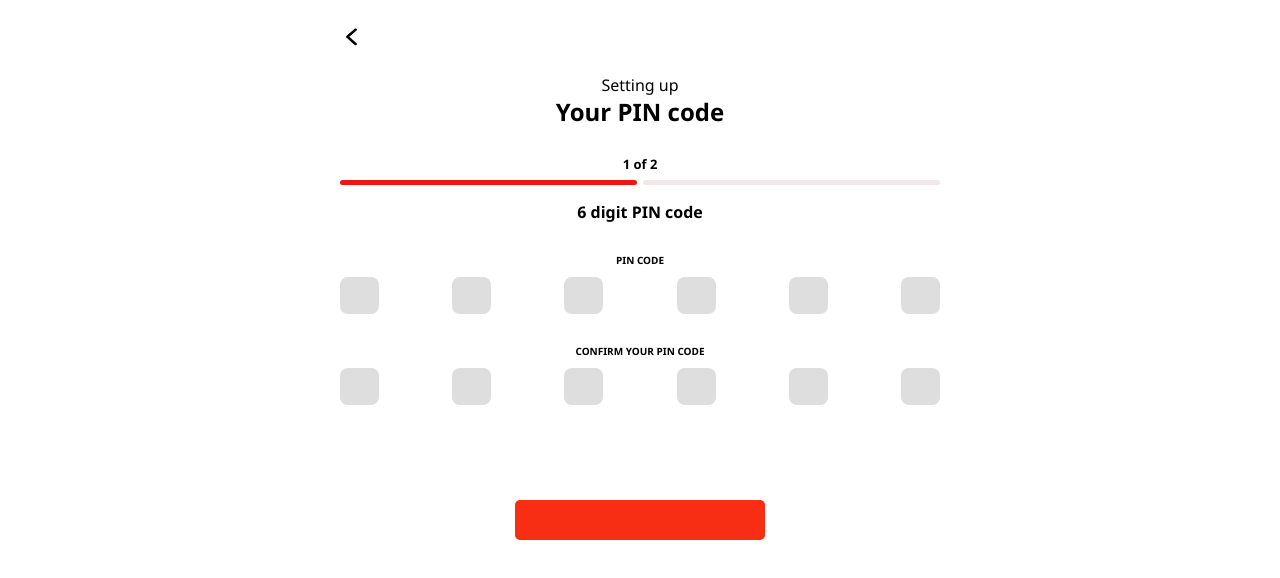
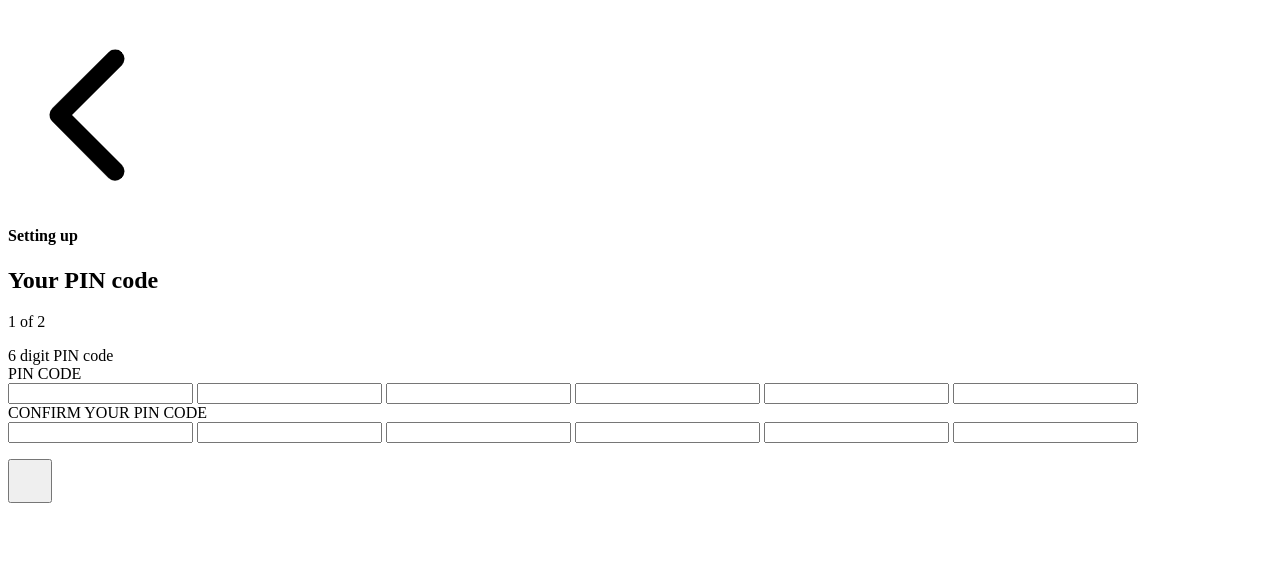
Before and after one commit to sidharthproject/pincodeGenrator, a plain HTML site: page index.html in a window 1280 px wide. Drawn offline with Linux system fonts and the light colour scheme.

Commit message:
eight commit

```diff
--- a/style.css
+++ b/style.css
@@ -1,3 +1,4 @@
+
 
 
 @media only screen and (max-width: 480px) {
@@ -135,142 +136,4 @@
     text-align: center;
     font-size:larger;
 }
-
-
 }
-*{
-    font-family:'Segoe UI', Tahoma, Geneva, Verdana, sans-serif;
-
-
-  }
-
-
-
-
-.pincode{
- text-align: center;
-    border-radius: 20px;
-    background-color: white;
-    padding: 15px;
-    width:600px;
-    margin: auto;
-
-}
-
-
-.logo img{
-    height: 25px;
-    width: 25px;
-    margin-right: 700px;
-
-
-}
-
-.setting{
-    line-height: 5px;
-    margin-top: 30px;
-}
-.setting h4{
-    font-weight: 400;
-}
-
-.horzentalbars {
-margin-top: 50px;
-line-height: 0px;
-}
-.barcount{
-font-weight: 700;
-font-size: 13px;
-}
-
-.bar {
-display: flex;
-justify-content: space-center;
-gap: 6px;
-}
-.sixdigit{
-font-size: 16px;
-font-weight: 600;
-}
-.line1 {
-background-color: rgb(241, 22, 22);
-height: 5px;
-width: 400px;
-
-border-radius: 5px;
-}
-.line2 {
-background-color: #f1e8e8;
-height: 5px;
-width: 400px;
-
-border-radius: 5px;
-}
-.heading{
-font-size: 10px;
-font-weight: 600;
-margin-bottom: 10px;
-}
-.visiblebox{
-margin-top: 30px;
-
-}
-
-.box1{
-
-height: 35px;
-width:35px;
-border-radius: 8px;
-border-style: none;
-text-align: center;
-background-color: rgba(128, 128, 128, 0.26);
-
-}
-.boxes{
-display: flex;
-justify-content: space-between;
-
-}
-.hiddenbox{
-margin-top: 30px;
-}
-.box2{
-border: 1px solid black;
-height: 35px;
-width:35px;
-border-radius: 8px;
-border-style: none;
-background-color: rgba(128, 128, 128, 0.26);
-text-align: center;
-}
-
-.continue{
-display: block;         /* Make the button a block element */
-width: 100%;             /* Set width for better control */
-max-width: 250px;       /* Optional: limit maximum width */
-margin: 0 auto;         /* Center the button horizontally */
-padding: 10px;
-background-color: #f72e13;
-color: white;
-font-size: 16px;
-border: none;
-border-radius: 5px;
-cursor: pointer;
-margin-top: 95px;
-font-size: 18px;
-
-
-}
-
-.showtext{
-display: none;
-
-}
-.success{
-text-align: center;
-font-size: larger;
-}
-.area{
-text-align: center;
-font-size:larger;
-}
```
